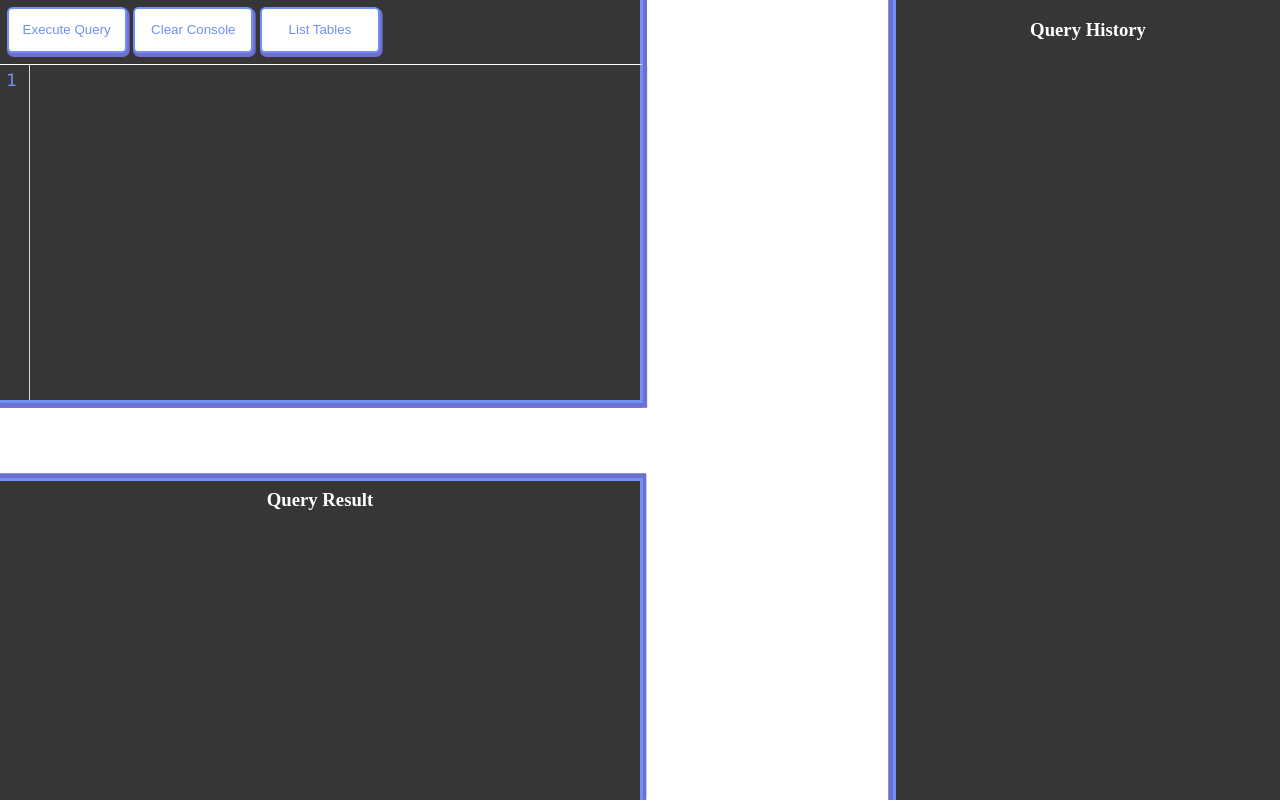
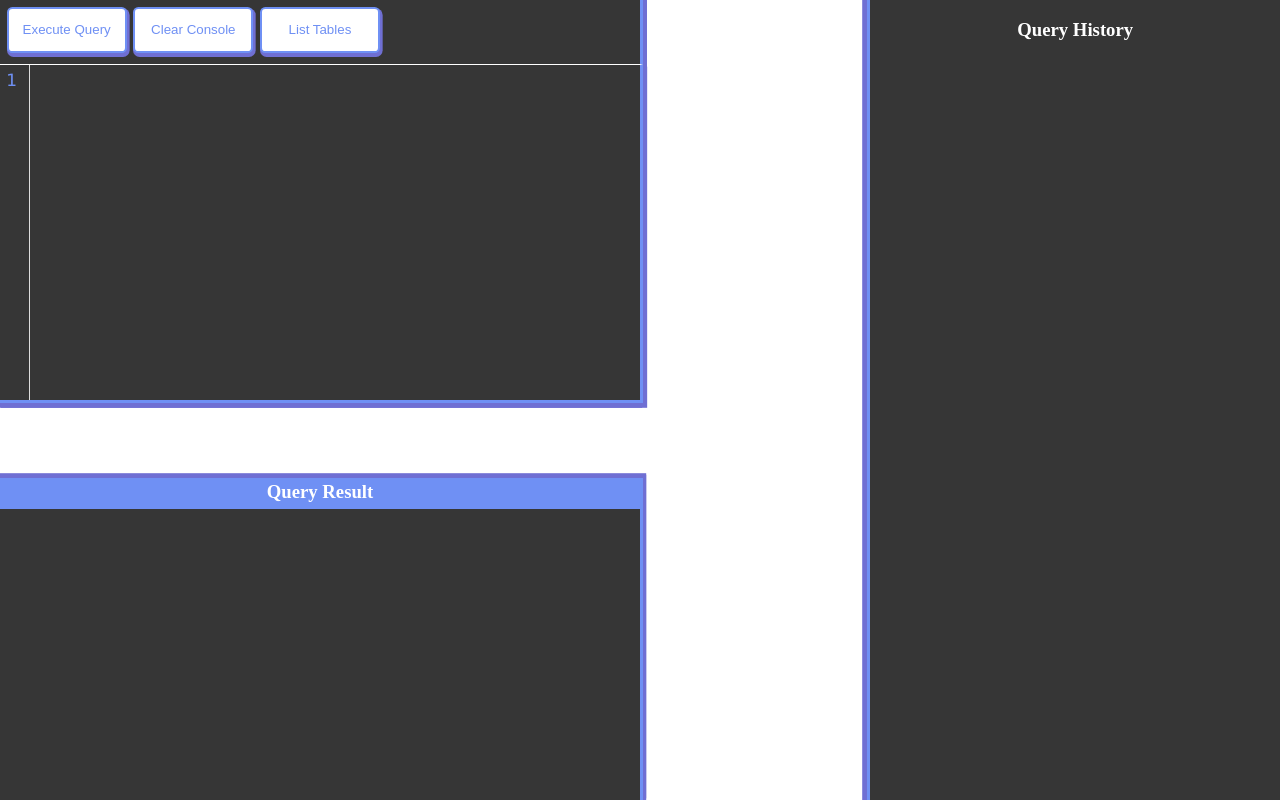
Before and after one commit to Stammak93/pg-playground, a Next.js app: page / in a window 1280 px wide. Built offline with nearby package versions, Linux system fonts and the light colour scheme.

Commit message:
Fixed an issue with certain values causing empty cells to render. Added a fixed position header to the query result container that may or may not look correct on different resolutions and browsers.

```diff
--- a/components/Result.tsx
+++ b/components/Result.tsx
@@ -1,4 +1,5 @@
 import type { MetaData } from "../variousTypes";
+import { processValue } from "../utility/querying";
 
 interface QueryResult {
     queryResult: (MetaData | string)[];
@@ -22,18 +23,20 @@ const Result = ({ queryResult }: QueryResult) => {
         }
 
         return null
-    }
+    };
 
     // maps values of rows
     const renderTableContent = (content: MetaData) => {
 
         if(typeof content !== "string" && content.rows.length > 0) {
-
+            // content.rows are objects with key/value pairs
+            // I need to map twice to unwrap the values and then map
+            // the result to a <tr> element
             const renderContent = content.rows.map((item,index) => {
-                let values = Object.values(item!).map((value: string | number | null, index) => {
+                let values = Object.values(item!).map((value: unknown, index) => {
 
                     return (
-                        <td key={`${index}${value}`}>{value === null ? "NULL" : value}</td>
+                        <td key={`${index}${value}`}>{processValue(value)}</td>
                     );
                 });
 
@@ -42,11 +45,12 @@ const Result = ({ queryResult }: QueryResult) => {
                         {values}
                     </tr>
                 )
-            })
+            });
+
             return renderContent;
         }
         return null;
-    }
+    };
 
     // decides whether to render a table or a p tag message based on queryResult content
     const renderResultContent = (content: MetaData | string, index: number) => {
@@ -76,7 +80,7 @@ const Result = ({ queryResult }: QueryResult) => {
             if(typeof content === "number") {
                 return (
                     <p className="query-info" key={`${index}_${content}`}>Rows affected: {content}</p>
-                )
+                );
             }
         }
 
@@ -95,7 +99,9 @@ const Result = ({ queryResult }: QueryResult) => {
 
     return (
         <div className="query-result-container">
-            <h3 style={{ color: "white", height: "0.1em", margin: "0.4em", textAlign: "center"}}>Query Result</h3>
+            <div className="query-result-title">
+                <h3>Query Result</h3>
+            </div>
             { queryResult.length > 0 ?
                 renderedContent
                 :
--- a/styles/globals.css
+++ b/styles/globals.css
@@ -99,7 +99,7 @@ body {
   align-items: center;
   height: 100%;
   min-width: 24em;
-  width: 75%;
+  width: 80%;
   background-color: var(--colour-bg);
   gap: 1.2em;
   border-left: 0.2em solid var(--colour-primary);
@@ -156,7 +156,6 @@ body {
 
 /* Result Component */
 .query-result-container {
-  position: relative;
   height: 40%;
   width: 100%;
   display: flex;
@@ -169,6 +168,23 @@ body {
   scrollbar-width: thin;
   scrollbar-color: var(--colour-primary) var(--colour-bg);
   box-shadow: 0.1em -0.2em 0em 0.1em var(--colour-shadow), 0.1em -0.1em 0em 0.1em var(--colour-shadow);
+}
+
+.query-result-title {
+  min-height: 1.2em;
+  width: 100%;
+}
+
+.query-result-title h3 {
+  color: white;
+  height: 1.5em;
+  width: 50%;
+  min-width: 21.4em;
+  background-color: var(--colour-primary);
+  text-align: center;
+  line-height: 1.2em;
+  margin-top: 0em;
+  position: fixed;
 }
 
 .content-table {
--- a/utility/querying.ts
+++ b/utility/querying.ts
@@ -51,3 +51,25 @@ export const sendQuery = async (query: string): Promise<string[] | QueryObject>
         return data;
     }
 };
+
+// some values don't show because they are not in a valid
+// format such as null and boolean therefore, I need to do change
+// them to strings
+export const processValue = (value: unknown): string | number => {
+
+    let processedValue: string | number = "";
+
+    if(typeof value === "number" || typeof value === "string") {
+        processedValue = value
+    }
+
+    if(value === null) {
+        processedValue = "null"
+    }
+
+    if(typeof value === "boolean") {
+        value === true ? processedValue = "true" : processedValue = "false";
+    }
+
+    return processedValue;
+};
```
